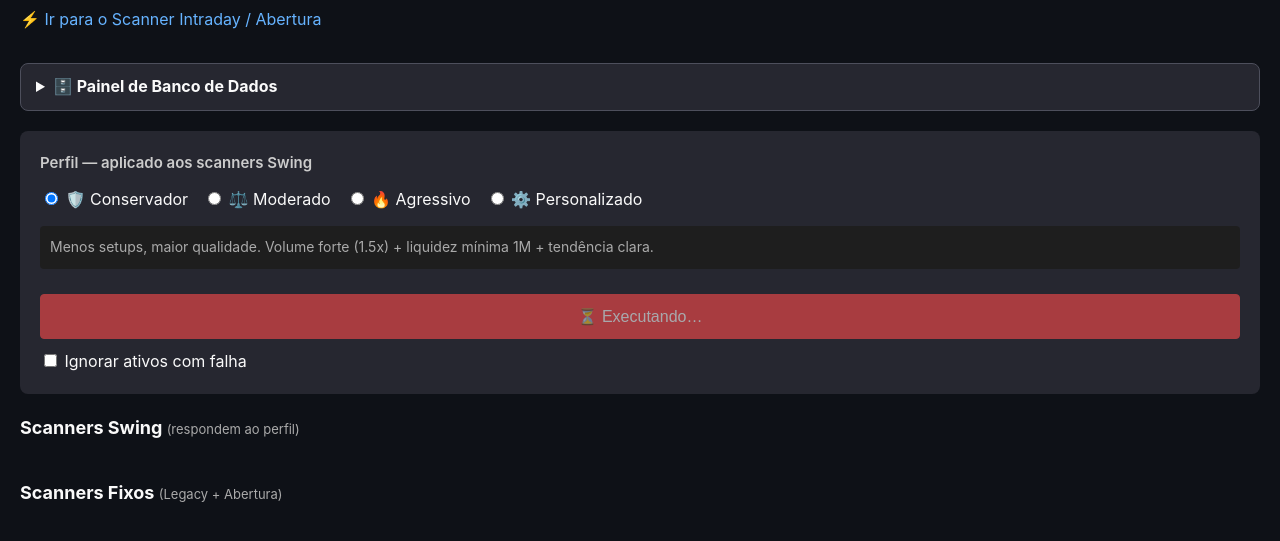
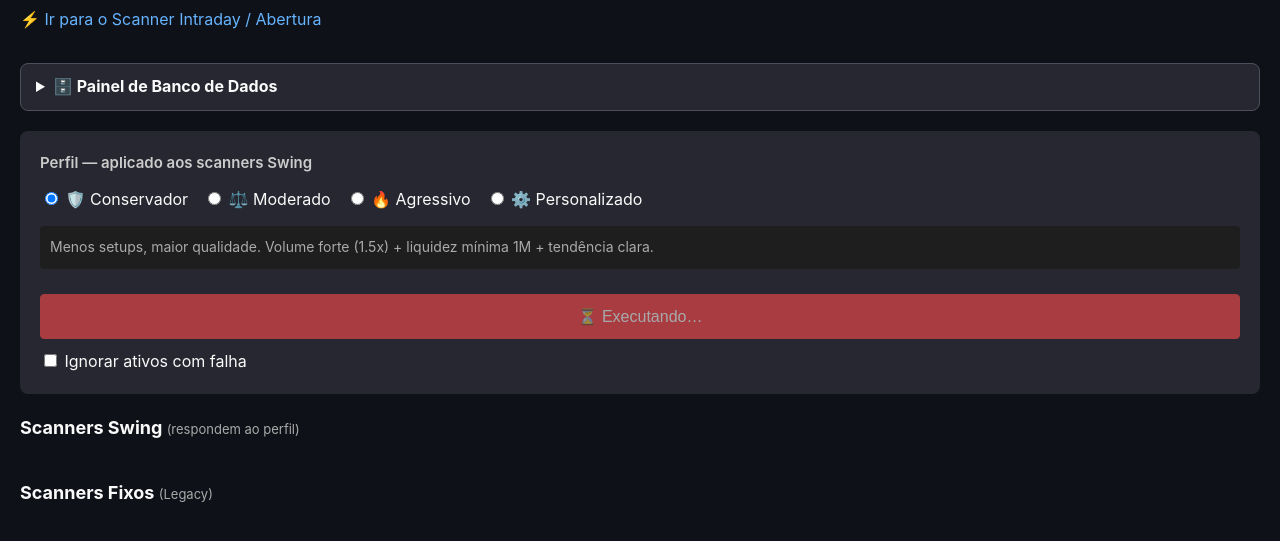
Before and after one commit to paulistasystems/scanner-acoes, a website: page static/index.html in a window 1280 px wide. Shown: the part 61-602 px from the top of the page. Drawn offline with Linux system fonts and the light colour scheme; no server answers.

Commit message:
Remove Abertura from Scanners Fixos heading (now on /day page)

```diff
--- a/static/index.html
+++ b/static/index.html
@@ -134,7 +134,7 @@
             <div id="grid-profile" class="scanners-grid"></div>
         </section>
         <section class="results-section">
-            <h2>Scanners Fixos <span class="grid-hint">(Legacy + Abertura)</span></h2>
+            <h2>Scanners Fixos <span class="grid-hint">(Legacy)</span></h2>
             <div id="grid-fixed" class="scanners-grid"></div>
         </section>
     </main>
```
